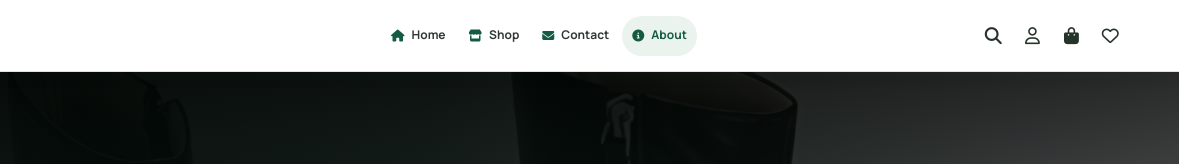
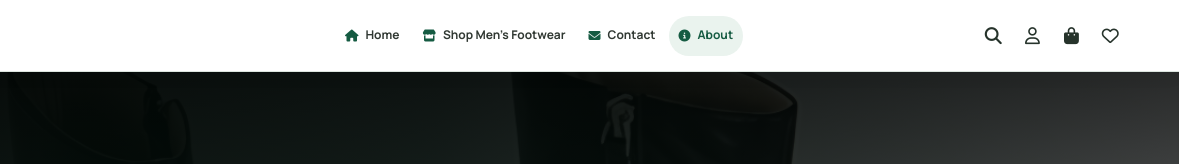
Before and after one commit to muhsin-ics/footra, a plain HTML site: page about.html in a window 1280 px wide. Shown: the top 164 px of the page, 101-1280 px from the left. Drawn offline with Linux system fonts and the light colour scheme.

Commit message:
Update about.html

```diff
--- a/about.html
+++ b/about.html
@@ -1149,7 +1149,7 @@ button {
     <a class="nav-link" href="index.html#shop">
      <i class="fa-solid fa-store">
      </i>
-     Shop
+     Shop Men's Footwear
     </a>
 
     <a class="nav-link" href="contact.html">
```
